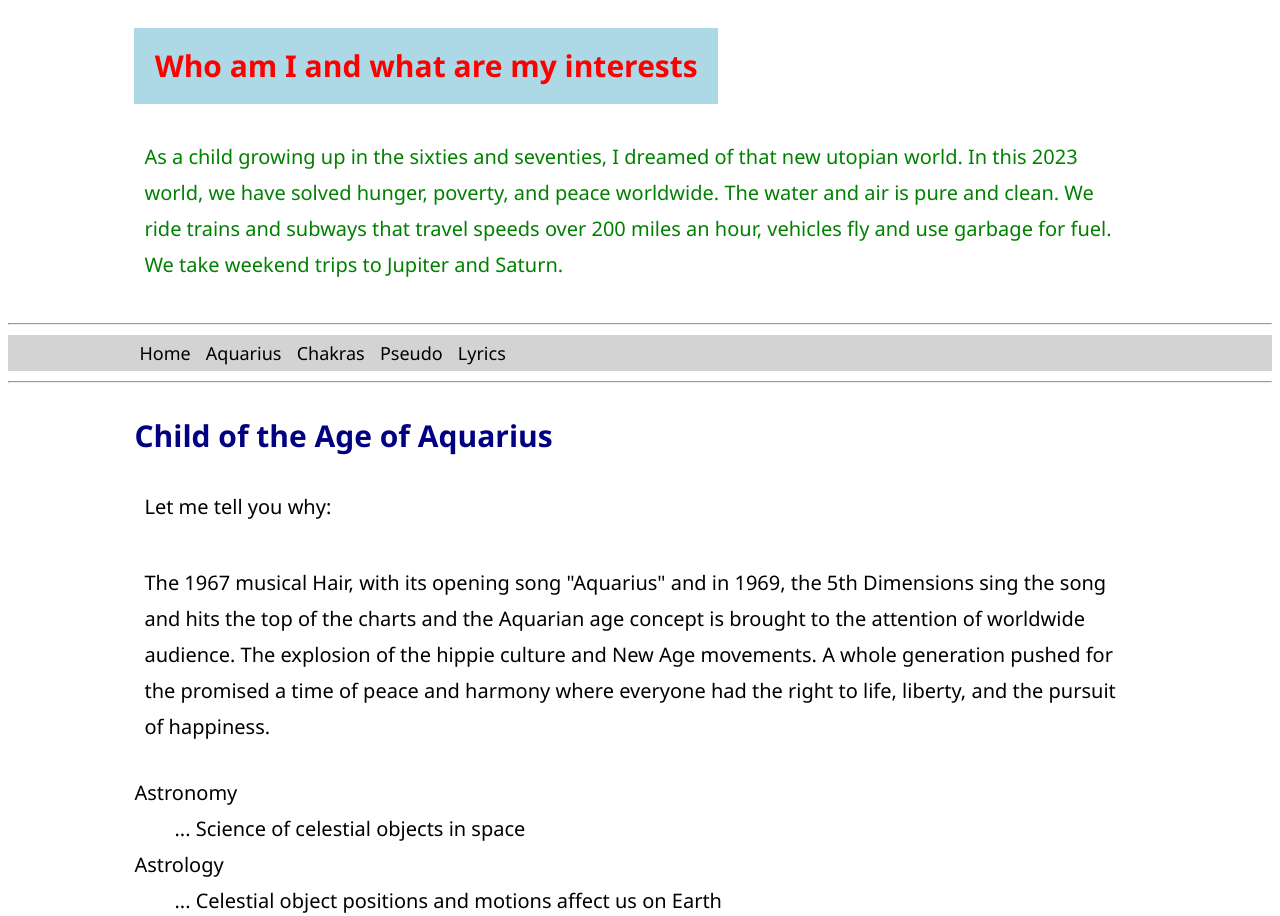
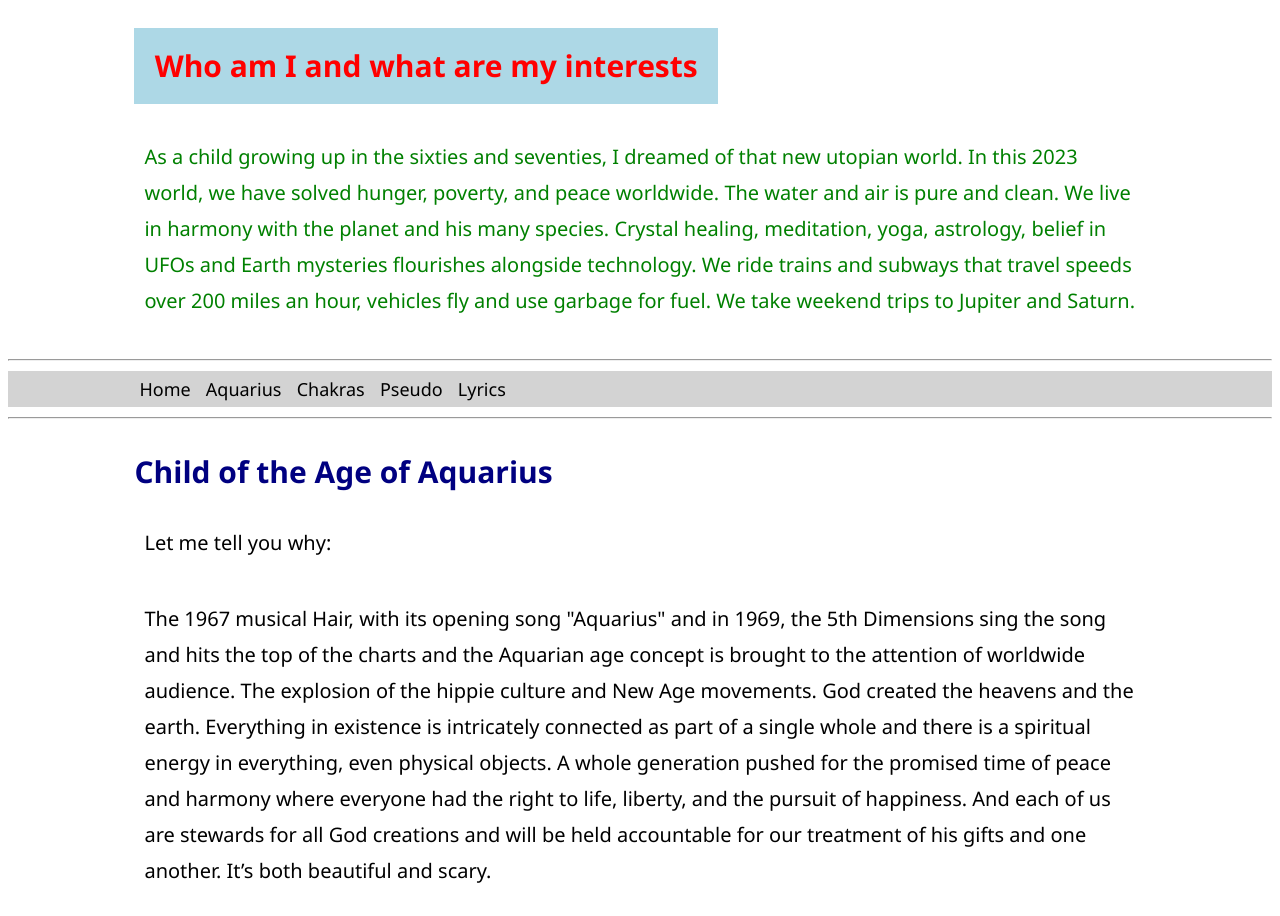
Before and after one commit to KC-LCW-Jan-23-Classroom/js-assignment-4-html-me-something-ACoderBee, a website: page index.html in a window 1280 px wide. Shown: the part 77-993 px from the top of the page. Drawn offline with Linux system fonts and the light colour scheme.

Commit message:
solving section issue

```diff
--- a/index.html
+++ b/index.html
@@ -21,7 +21,7 @@
       <hr>
       <section class = "container">
       <h2 id="mainHeading">Who am I and what are my interests</h2>
-      <p class="funParagraph" id="testP">As a child growing up in the sixties and seventies, I dreamed of that new utopian world.  In this 2023 world, we have solved hunger, poverty, and peace worldwide.  The water and air is pure and clean.  We ride trains and subways that travel speeds over 200 miles an hour, vehicles fly and use garbage for fuel.  We take weekend trips to Jupiter and Saturn.</p>
+      <p class="funParagraph" id="testP">As a child growing up in the sixties and seventies, I dreamed of that new utopian world.  In this 2023 world, we have solved hunger, poverty, and peace worldwide.  The water and air is pure and clean.  We live in harmony with the planet and his many species.  Crystal healing, meditation, yoga, astrology, belief in UFOs and Earth mysteries flourishes alongside technology.  We ride trains and subways that travel speeds over 200 miles an hour, vehicles fly and use garbage for fuel.  We take weekend trips to Jupiter and Saturn.</p>
        </section>
    <hr>
    <nav id="mainNav">
@@ -38,10 +38,11 @@
       </div>
     </nav>
    <hr>
+   <main>
    <article  class="container" id="age">
       <h1>Child of the Age of Aquarius</h1>
       <p>Let me tell you why:</p>
-      <p>The 1967 musical Hair, with its opening song "Aquarius" and in 1969, the 5th Dimensions sing the song and hits the top of the charts and the Aquarian age concept is brought to the attention of worldwide audience. The explosion of the hippie culture and New Age movements. A whole generation pushed for the promised a time of peace and harmony where everyone had the right to life, liberty, and the pursuit of happiness.
+      <p>The 1967 musical Hair, with its opening song "Aquarius" and in 1969, the 5th Dimensions sing the song and hits the top of the charts and the Aquarian age concept is brought to the attention of worldwide audience. The explosion of the hippie culture and New Age movements.  God created the heavens and the earth.  Everything in existence is intricately connected as part of a single whole and there is a spiritual energy in everything, even physical objects.   A whole generation pushed for the promised time of peace and harmony where everyone had the right to life, liberty, and the pursuit of happiness.  And each of us are stewards for all God creations and will be held accountable for our treatment of his gifts and one another.  It’s both beautiful and scary.
       </p>
 
       <dl>
@@ -106,6 +107,7 @@
       <img src="images\ChakrasAstrology.jpg" alt="Chakras and Astrology">
      </a>
    </article>
+</main>
    <hr>
    <section class="container" id="save">
       <h1>Believe the planet needs me to be saved from us. </h1>
@@ -129,11 +131,12 @@
       <!--https://earthjustice.org/-->
    </section>
    <hr>
-   <p>
-      <a href="#">back to top</a>
-      <br>
-   </p>
+
    <footer>
+      <p>
+         <a href="#">back to top</a>
+         <br>
+      </p>
       <a id="RoseAtChristmas">
          <img src="images\20211225_135234.jpg" alt="RoseAtChristmas 2021">
         </a>
```
